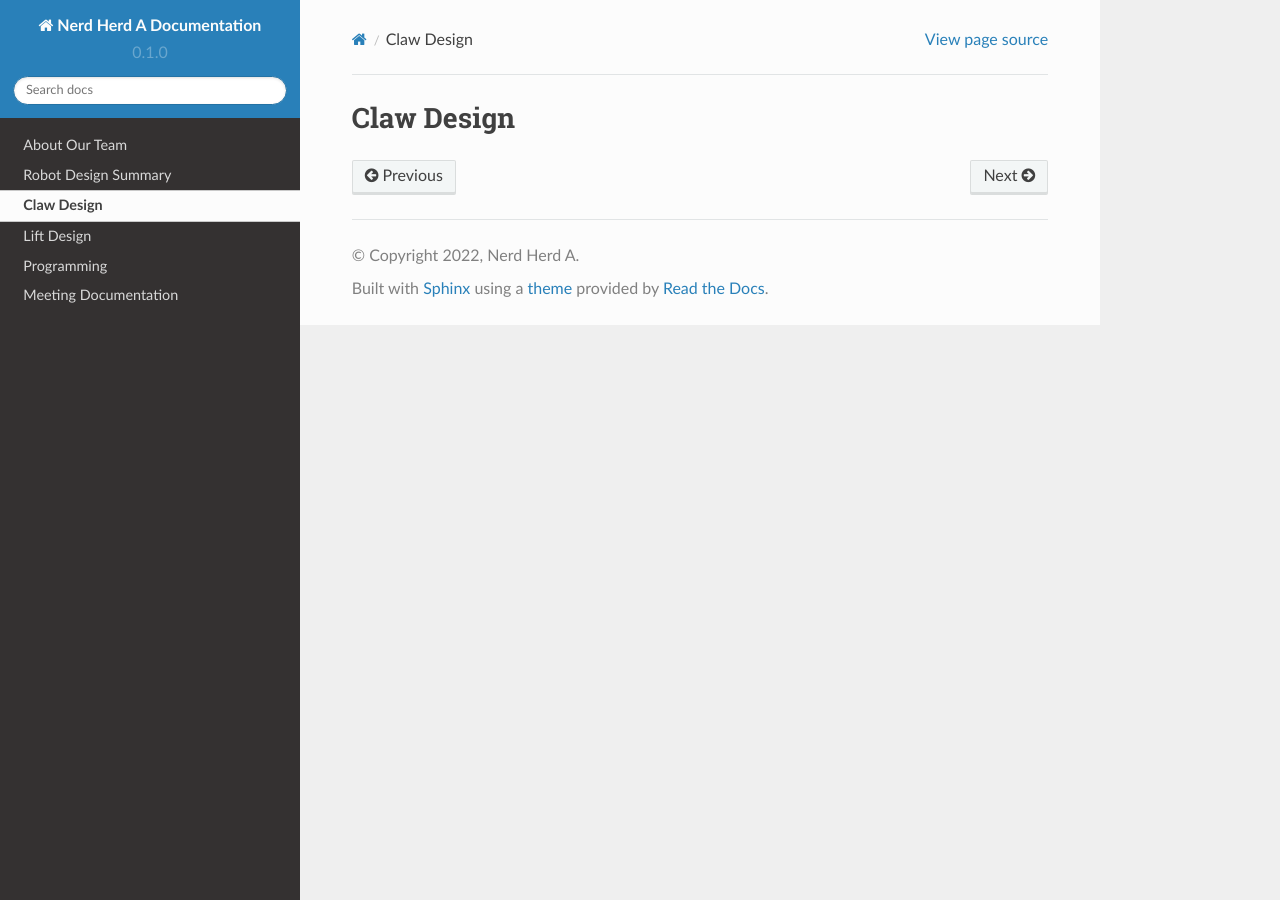
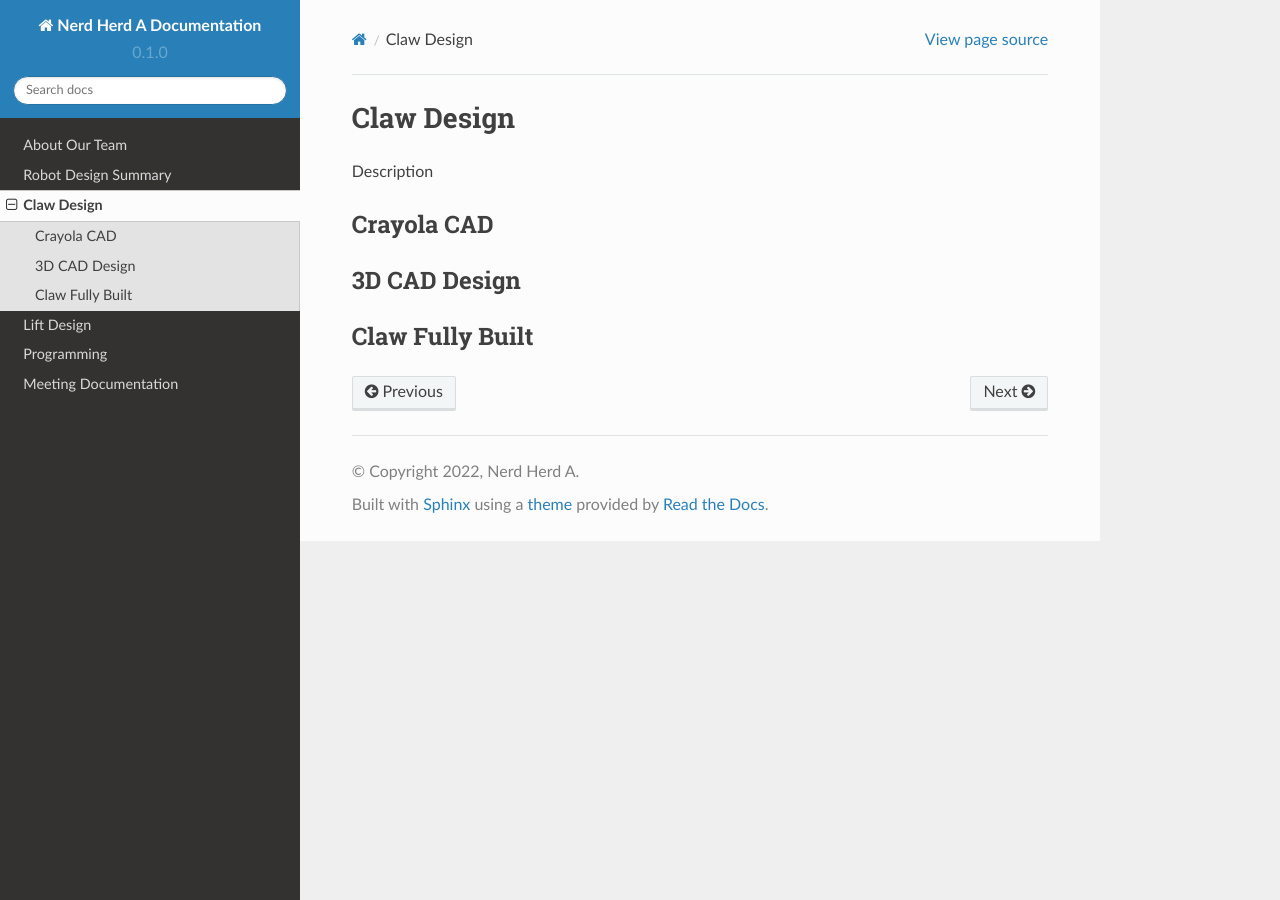
Before and after one commit to samanthac02/FTCDocumentation, a Sphinx documentation site: the page built from docs/source/clawDesign.rst, in a window 1280 px wide. Built offline with Sphinx 7.4.7 and the Read the Docs theme 2.0.0, drawn with Linux system fonts in a browser that asks for light colours.

Commit message:
Update clawDesign.rst

```diff
--- a/docs/source/clawDesign.rst
+++ b/docs/source/clawDesign.rst
@@ -1,3 +1,16 @@
 *****
 Claw Design
 *****
+
+Description
+
+Crayola CAD
+#####
+
+
+3D CAD Design
+#####
+
+
+Claw Fully Built
+#####
```
